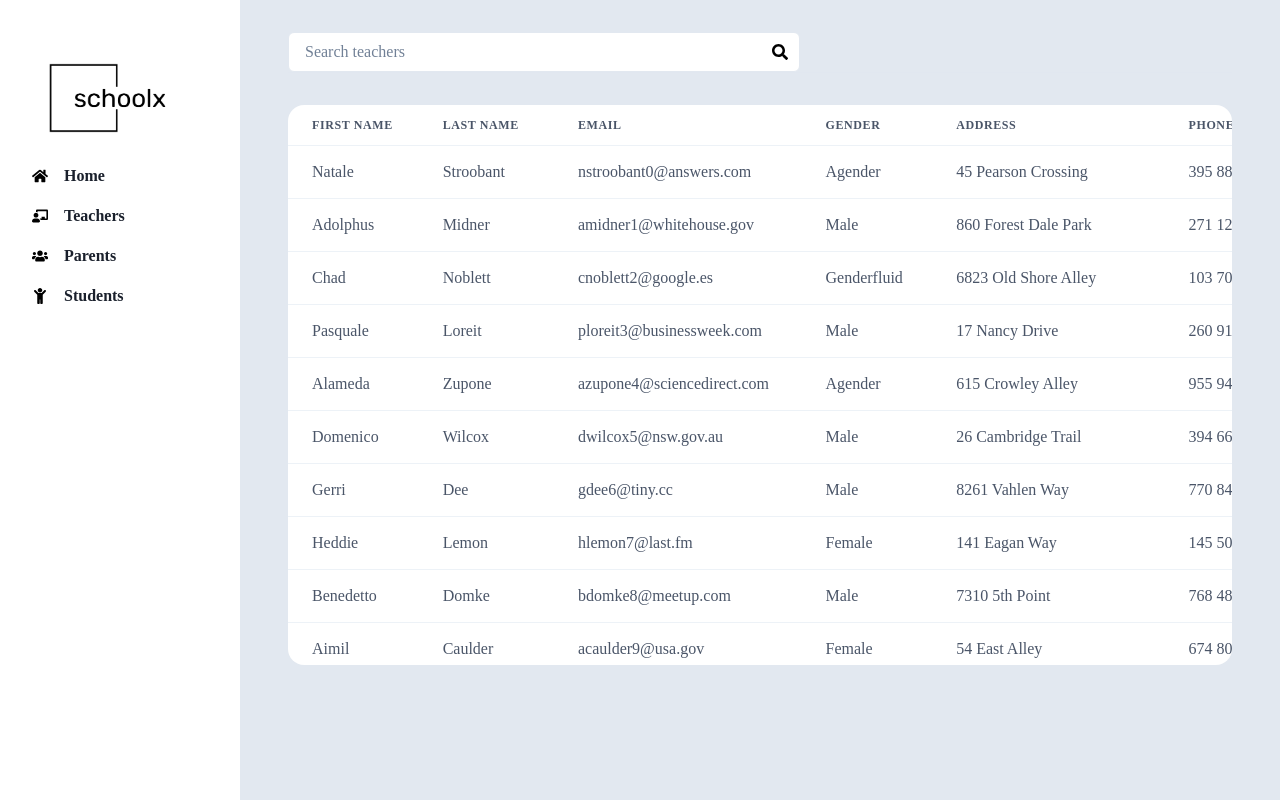
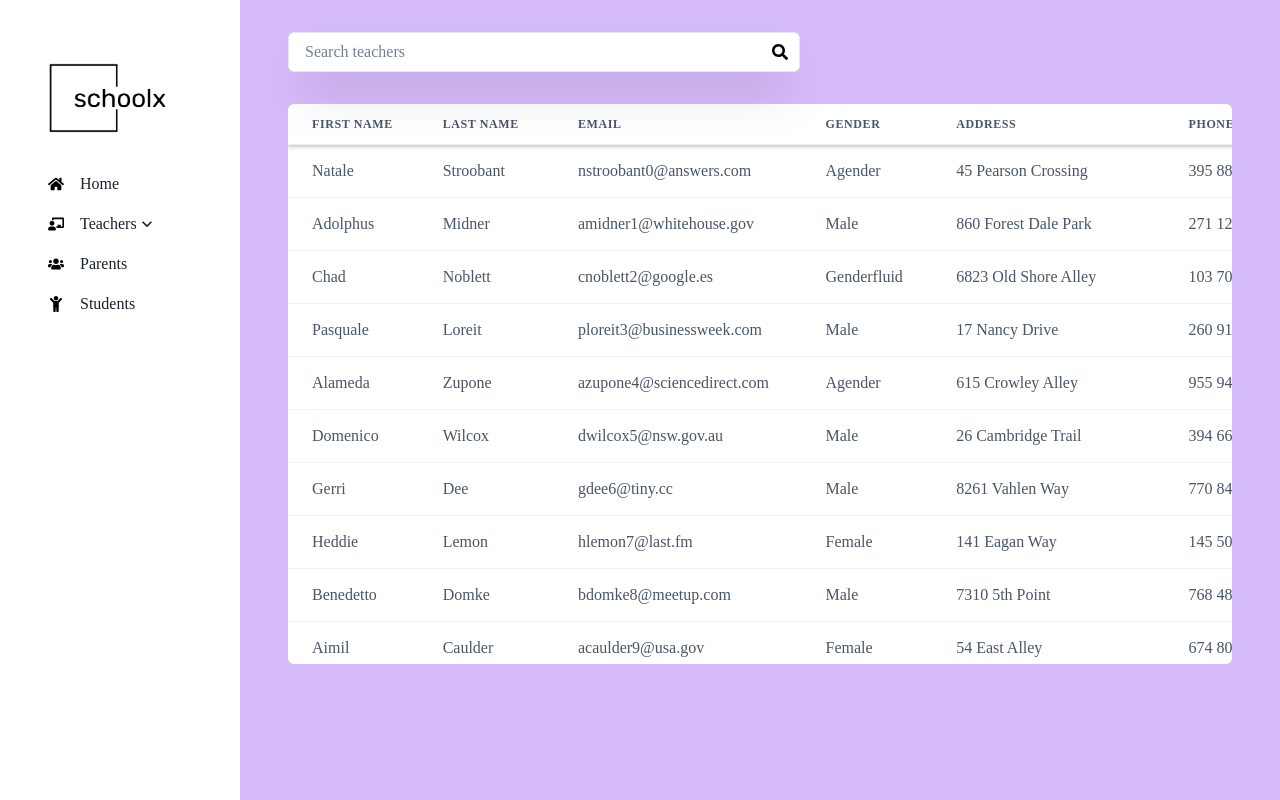
Before and after one commit to feeltrig/Schoolx, a Next.js app: page /teachers in a window 1280 px wide. Built offline with nearby package versions, Linux system fonts and the light colour scheme.

Commit message:
npm i and sidebar

```diff
--- a/components/CustomTable/CustomTable.jsx
+++ b/components/CustomTable/CustomTable.jsx
@@ -9,20 +9,13 @@ import {
   Thead,
   Tr,
 } from "@chakra-ui/react";
-import { arrayFromLength } from "../../Funtions/dataFunctions";
+import {arrayFromLength} from "../../Funtions/dataFunctions";
 import CustomNoData from "../CustomNoData/CustomNoData";
 
 export default function CustomTable(props) {
   // table headers
-  const {
-    headers,
-    onClick,
-    data,
-    customData,
-    noDataHeight,
-    customTableStyles,
-    isLoading,
-  } = props;
+  const {headers, onClick, data, customData, customTableStyles, isLoading} =
+    props;
 
   const skeletonLines = 6;
 
@@ -34,12 +27,27 @@ export default function CustomTable(props) {
         maxH={data && data.length < 1 ? "max-content" : "35rem"}
         my={"2rem"}
         color="gray.600"
-        borderRadius={"1rem"}
         scrollBehavior={"smooth"}
         customTableStyles={customTableStyles}
+        borderRadius={"md"}
+        sx={{
+          "&::-webkit-scrollbar": {
+            width: "0px",
+            height: 0,
+            borderRadius: "8px",
+            backgroundColor: `rgba(0, 0, 0, 0.05)`,
+          },
+          "-ms-overflow-style": "none",
+          "scrollbar-width": "none",
+
+          "&::-webkit-scrollbar:horizontal": {
+            height: "20px !important",
+          },
+        }}
       >
         {isLoading ? (
           <Table variant="simple">
+            {/* loading skeleton */}
             <Stack>
               {arrayFromLength(skeletonLines).map((item) => (
                 <Tr>
@@ -53,7 +61,14 @@ export default function CustomTable(props) {
         ) : (
           <Table variant="simple">
             <Thead>
-              <Tr>
+              <Tr
+                style={{
+                  background: "gray.200",
+                  fontWeight: 900,
+                  boxShadow: "0 0 5px 1px rgba(0,0,0,0.3)",
+                  color: "black",
+                }}
+              >
                 {headers.map((header, headerIndex) => (
                   <Th key={headerIndex}>{header.replaceAll("_", " ")}</Th>
                 ))}
@@ -64,7 +79,11 @@ export default function CustomTable(props) {
                 data.map((teacher, teacherIndex) => (
                   <Tr
                     key={teacherIndex}
-                    _hover={{color: "black", cursor: "pointer"}}
+                    _hover={{
+                      background: "gray.100",
+                      color: "gray.800",
+                      cursor: "pointer",
+                    }}
                     onClick={() => onClick && onClick(teacher)}
                   >
                     {headers.map((header, headerIndex) => (
--- a/components/Layout.js
+++ b/components/Layout.js
@@ -10,21 +10,41 @@ const Layout = ({children}) => {
       iconName: FaHome,
       title: "Home",
       path: "/",
+      subLinks: [],
     },
     {
       iconName: FaChalkboardTeacher,
       title: "Teachers",
       path: "/teachers",
+      subLinks: [
+        {
+          iconName: FaUsers,
+          title: "Parents",
+          path: "/parents",
+        },
+        {
+          iconName: FaUsers,
+          title: "Add Teacher",
+          path: "/addTeacher",
+        },
+        {
+          iconName: FaUsers,
+          title: "Teacher Performance Analysis",
+          path: "/teacherPerformanceAnalysis",
+        },
+      ],
     },
     {
       iconName: FaUsers,
       title: "Parents",
       path: "/parents",
+      subLinks: [],
     },
     {
       iconName: FaChild,
       title: "Students",
       path: "/students",
+      subLinks: [],
     },
   ];
 
@@ -38,7 +58,7 @@ const Layout = ({children}) => {
     >
       <Sidebar links={links} />
       <Container
-        bg={"gray.200"}
+        bg={"purple.200"}
         maxW={"calc(100vw - 15rem)"}
         m={0}
         p={"2rem"}
--- a/components/Sidebar/Sidebar.js
+++ b/components/Sidebar/Sidebar.js
@@ -1,5 +1,15 @@
 import React from "react";
-import {Container, Flex, Icon} from "@chakra-ui/react";
+import {
+  Accordion,
+  AccordionButton,
+  AccordionIcon,
+  AccordionItem,
+  AccordionPanel,
+  Box,
+  Container,
+  Flex,
+  Icon,
+} from "@chakra-ui/react";
 import Link from "next/link";
 import {useRouter} from "next/router";
 import Image from "next/image";
@@ -30,7 +40,53 @@ const Sidebar = (props) => {
     <Container w={"15rem"} sx={containerStyle}>
       <Image src={profilePic} alt="Picture of the author" />
       <Flex flexFlow={"column"} gap="1rem">
-        {links.map((items, index) => {
+        <Accordion allowToggle>
+          {links.map((items, index) => {
+            if (items.subLinks.length > 0) {
+              return (
+                <AccordionItem key={index} style={{border: "none"}}>
+                  <AccordionButton>
+                    <Link
+                      href={items.path}
+                      className={
+                        router.pathname == items.path ? "activeLink" : ""
+                      }
+                    >
+                      <Flex alignItems={"center"} gap={"1rem"}>
+                        <Icon color={"black"} as={items.iconName} />
+                        <p>{items.title.toString()}</p>
+                      </Flex>
+                    </Link>
+                    <AccordionIcon />
+                  </AccordionButton>
+                  <AccordionPanel pb={4}>
+                    Lorem ipsum dolor sit amet, consectetur
+                  </AccordionPanel>
+                </AccordionItem>
+              );
+            } else {
+              return (
+                <AccordionItem key={index} style={{border: "none"}}>
+                  <AccordionButton>
+                    <Link
+                      href={items.path}
+                      className={
+                        router.pathname == items.path ? "activeLink" : ""
+                      }
+                    >
+                      <Flex alignItems={"center"} gap={"1rem"}>
+                        <Icon color={"black"} as={items.iconName} />
+                        <p>{items.title.toString()}</p>
+                      </Flex>
+                    </Link>
+                  </AccordionButton>
+                </AccordionItem>
+              );
+            }
+          })}
+        </Accordion>
+
+        {/* {links.map((items, index) => {
           return (
             <div
               key={index}
@@ -49,7 +105,7 @@ const Sidebar = (props) => {
               </Link>
             </div>
           );
-        })}
+        })} */}
       </Flex>
     </Container>
   );
--- a/components/parents/SearchBar.jsx
+++ b/components/parents/SearchBar.jsx
@@ -14,6 +14,7 @@ export default function SearchBar(props) {
         background={"white"}
         styles={inputStyles}
         disabled={disabled}
+        shadow={"2xl"}
       />
       <InputRightElement>
         {value == "" ? (
--- a/package.json
+++ b/package.json
@@ -15,13 +15,15 @@
     "apexcharts": "^3.35.5",
     "chart.js": "^3.9.1",
     "faker": "^6.6.6",
+    "formik": "^2.4.3",
     "framer-motion": "^6.5.1",
     "next": "12.1.4",
     "react": "18.0.0",
     "react-apexcharts": "^1.4.0",
     "react-chartjs-2": "^4.3.1",
     "react-dom": "18.0.0",
-    "react-icons": "^4.4.0"
+    "react-icons": "^4.4.0",
+    "yup": "^1.2.0"
   },
   "devDependencies": {
     "eslint": "8.12.0",
--- /dev/null
+++ b/pages/api/getParents.js
@@ -0,0 +1,5 @@
+import fakeDb from "../../fakeDb/parents.json";
+
+export default function handler(req, res) {
+  res.status(200).json(fakeDb);
+}
--- /dev/null
+++ b/pages/createStudent.jsx
@@ -0,0 +1,5 @@
+const CreateStudents = () => {
+  return <div>create student</div>;
+};
+
+export default CreateStudents;
--- a/pages/parents.jsx
+++ b/pages/parents.jsx
@@ -18,7 +18,6 @@ export default function Parents() {
     Object.keys(fakeDb[0]),
     excludeHeader
   );
-  console.log(fakeDb);
 
   // parents state
   // search state
--- a/pages/teachers.jsx
+++ b/pages/teachers.jsx
@@ -77,7 +77,6 @@ export default function Teachers() {
         placeholder={"Search teachers"}
         disabled={isLoading}
       />
-      <Divider />
       <CustomTable
         headers={headers}
         data={teachers}
```
Also changed, not shown: pages/createTeacher.jsx (added, +11 -0 lines), pages/students.jsx (added, +17 -0 lines), 2 other files (tests, documents, lock files or other folders).
